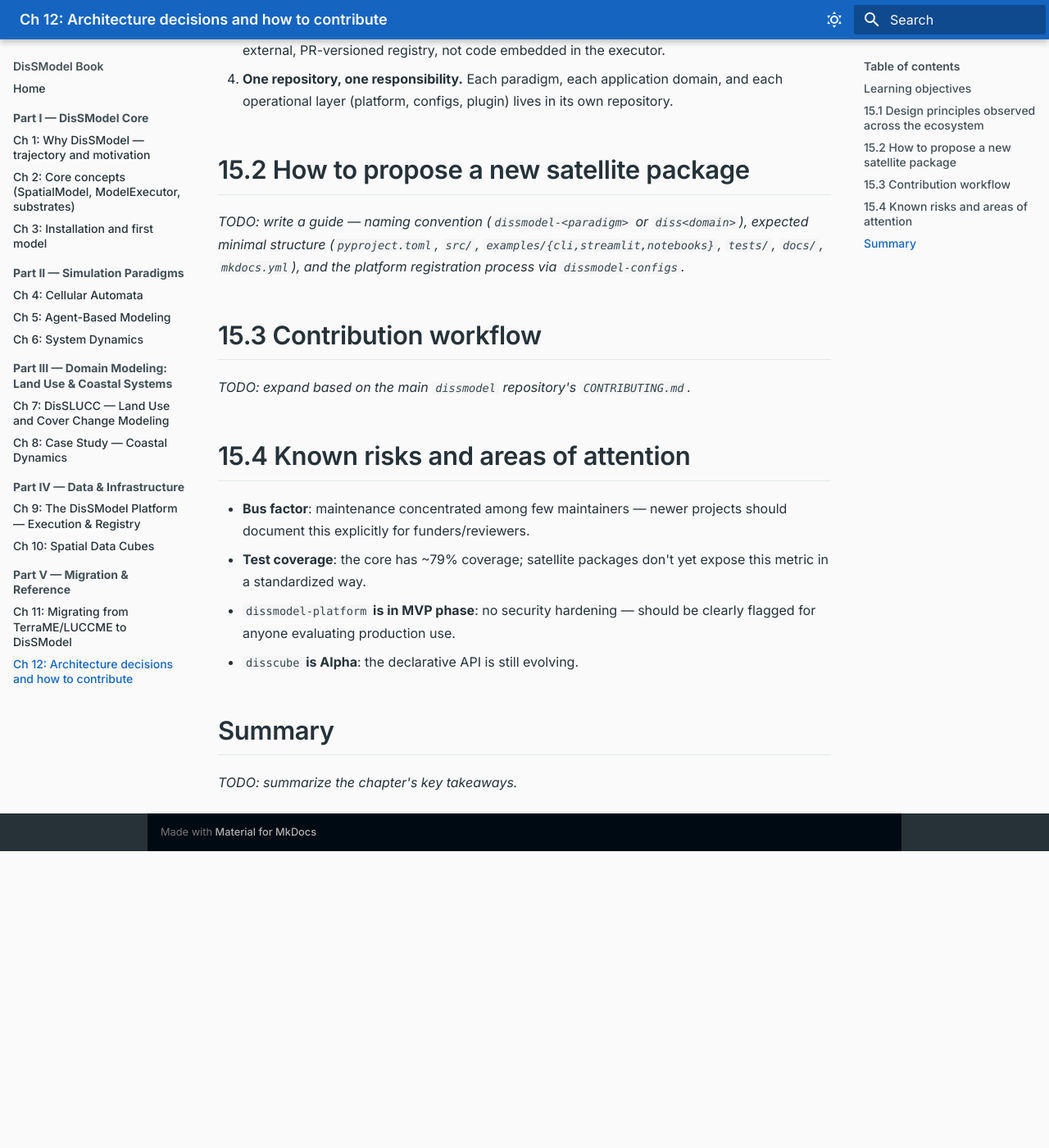
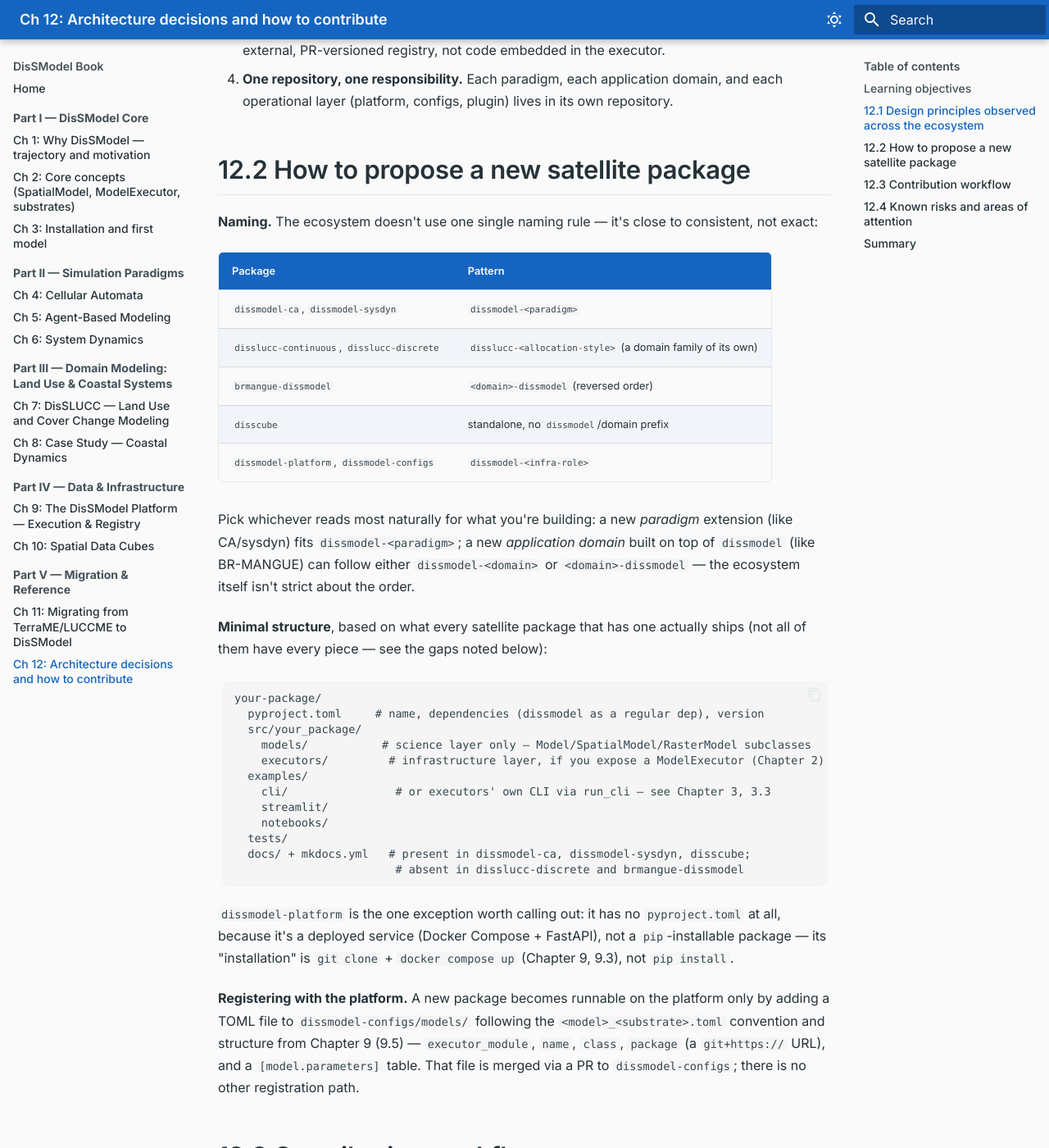
Before and after one commit to DisSModel/dissmodel-book, an MkDocs documentation site: the page built from docs/part5-reference/ch12_architecture_contributing.md, in a window 1280 px wide and 1400 px high, scrolled down 748 px. Shown: the whole window at 82% size. Built offline with MkDocs 1.6.1 and Material for MkDocs 9.7.7, drawn with Linux system fonts in a browser that asks for light colours; before the commit the page ends 1786 px from its top, so only the background shows below that; some of the changed text lies outside the part shown.

Commit message:
docs(ch12): fix section numbering, ground package/contribution guides in source

````diff
--- a/docs/part5-reference/ch12_architecture_contributing.md
+++ b/docs/part5-reference/ch12_architecture_contributing.md
@@ -8,7 +8,7 @@
 - Know how to propose a new satellite package
 - Learn the contribution workflow (issues, PRs, tests, docs)
 
-## 15.1 Design principles observed across the ecosystem
+## 12.1 Design principles observed across the ecosystem
 
 1. **Minimal core, additive extensions.** `dissmodel-ca`, `dissmodel-abm`,
    `dissmodel-sysdyn` depend on the core as regular packages — none
@@ -22,18 +22,103 @@
    application domain, and each operational layer (platform, configs,
    plugin) lives in its own repository.
 
-## 15.2 How to propose a new satellite package
+## 12.2 How to propose a new satellite package
 
-*TODO: write a guide — naming convention (`dissmodel-<paradigm>` or
-`diss<domain>`), expected minimal structure (`pyproject.toml`, `src/`,
-`examples/{cli,streamlit,notebooks}`, `tests/`, `docs/`, `mkdocs.yml`),
-and the platform registration process via `dissmodel-configs`.*
+**Naming.** The ecosystem doesn't use one single naming rule — it's
+close to consistent, not exact:
 
-## 15.3 Contribution workflow
+| Package | Pattern |
+|---|---|
+| `dissmodel-ca`, `dissmodel-sysdyn` | `dissmodel-<paradigm>` |
+| `disslucc-continuous`, `disslucc-discrete` | `disslucc-<allocation-style>` (a domain family of its own) |
+| `brmangue-dissmodel` | `<domain>-dissmodel` (reversed order) |
+| `disscube` | standalone, no `dissmodel`/domain prefix |
+| `dissmodel-platform`, `dissmodel-configs` | `dissmodel-<infra-role>` |
 
-*TODO: expand based on the main `dissmodel` repository's `CONTRIBUTING.md`.*
+Pick whichever reads most naturally for what you're building: a new
+*paradigm* extension (like CA/sysdyn) fits `dissmodel-<paradigm>`; a new
+*application domain* built on top of `dissmodel` (like BR-MANGUE) can
+follow either `dissmodel-<domain>` or `<domain>-dissmodel` — the
+ecosystem itself isn't strict about the order.
 
-## 15.4 Known risks and areas of attention
+**Minimal structure**, based on what every satellite package that has
+one actually ships (not all of them have every piece — see the gaps
+noted below):
+
+```
+your-package/
+  pyproject.toml     # name, dependencies (dissmodel as a regular dep), version
+  src/your_package/
+    models/           # science layer only — Model/SpatialModel/RasterModel subclasses
+    executors/         # infrastructure layer, if you expose a ModelExecutor (Chapter 2)
+  examples/
+    cli/                # or executors' own CLI via run_cli — see Chapter 3, 3.3
+    streamlit/
+    notebooks/
+  tests/
+  docs/ + mkdocs.yml   # present in dissmodel-ca, dissmodel-sysdyn, disscube;
+                        # absent in disslucc-discrete and brmangue-dissmodel
+```
+
+`dissmodel-platform` is the one exception worth calling out: it has no
+`pyproject.toml` at all, because it's a deployed service (Docker Compose
++ FastAPI), not a `pip`-installable package — its "installation" is
+`git clone` + `docker compose up` (Chapter 9, 9.3), not `pip install`.
+
+**Registering with the platform.** A new package becomes runnable on the
+platform only by adding a TOML file to `dissmodel-configs/models/`
+following the `<model>_<substrate>.toml` convention and structure from
+Chapter 9 (9.5) — `executor_module`, `name`, `class`, `package` (a
+`git+https://` URL), and a `[model.parameters]` table. That file is
+merged via a PR to `dissmodel-configs`; there is no other registration
+path.
+
+## 12.3 Contribution workflow
+
+Based on the main `dissmodel` repository's `CONTRIBUTING.md` (the
+canonical reference — satellite packages are expected to follow the same
+shape):
+
+**Reporting bugs.** Open a GitHub issue with a descriptive title, steps
+to reproduce, expected vs. actual behavior, and environment details (OS,
+Python version, DisSModel version).
+
+**Suggesting enhancements.** Open an issue tagged "enhancement";
+explain why the feature is useful and how it should work.
+
+**Pull requests.**
+1. Fork the repository, branch from `main`.
+2. Add tests for any new code.
+3. Ensure the test suite passes (`pytest`).
+4. Follow the project's coding style.
+5. Open the PR.
+
+**Development setup:**
+
+```bash
+git clone https://github.com/DisSModel/dissmodel.git
+cd dissmodel
+python -m venv venv && source venv/bin/activate
+pip install -e ".[dev]"
+pytest tests/
+```
+
+**Coding standards.** PEP 8, type hints where possible, NumPy-style
+docstrings for new functions/classes.
+
+**Docstring examples are executable.** This is the one contribution
+detail worth calling out explicitly: NumPy-style docstring examples using
+`>>>` prompts are run as doctests in CI (`pytest --doctest-modules
+dissmodel`) and must be fully self-contained — every name they use must
+be defined within the example itself, and expected output must match
+exactly. If an example needs objects from a broader context (an existing
+`GeoDataFrame`, `Environment`, or model instance), use a plain
+` ```python ` fenced block instead of `>>>` — both render correctly in
+the mkdocstrings-generated API reference, but only the doctest form is
+checked in CI. Writing a `>>>` example that isn't actually runnable will
+fail CI, not just look sloppy.
+
+## 12.4 Known risks and areas of attention
 
 - **Bus factor**: maintenance concentrated among few maintainers — newer
   projects should document this explicitly for funders/reviewers.
@@ -45,4 +130,26 @@
 
 ## Summary
 
-*TODO: summarize the chapter's key takeaways.*
+DisSModel's architecture is held together by convention more than by
+enforcement: a minimal, dependency-only core; satellite packages that
+extend it additively rather than modifying it; configuration
+(`dissmodel-configs`) kept out of executor code entirely; and one
+repository per paradigm/domain/operational layer. None of this is unique
+per package — `dissmodel-ca`, `dissmodel-sysdyn`, `disslucc-continuous`/
+`disslucc-discrete`, `brmangue-dissmodel`, and `disscube` all reuse the
+same `Model`/`SpatialModel`/`RasterModel`/`ModelExecutor` contracts from
+Chapter 2, which is precisely what makes a new satellite package
+addable without touching `dissmodel` itself — register a TOML in
+`dissmodel-configs` and it's runnable on the platform. Contributing
+follows the same standard open-source shape (issues, PRs, tests, PEP 8)
+with one CI-enforced detail specific to this codebase: `>>>` docstring
+examples are executed as doctests and must be self-contained, or CI
+fails. The honest caveats belong in this chapter too, not hidden: the
+platform is MVP-stage with no security hardening, `disscube`'s
+declarative API is still Alpha, satellite packages don't yet report test
+coverage in a standardized way, and — as this book's own sweep for
+Chapter 5 found — at least one paradigm mapping in the ecosystem's own
+documentation (`Agent`/`Society` in `dissmodel-abm`) currently describes
+a package that doesn't exist in any of the sibling repositories. Anyone
+evaluating this ecosystem for production use should treat those gaps as
+current state, not oversight.
````
